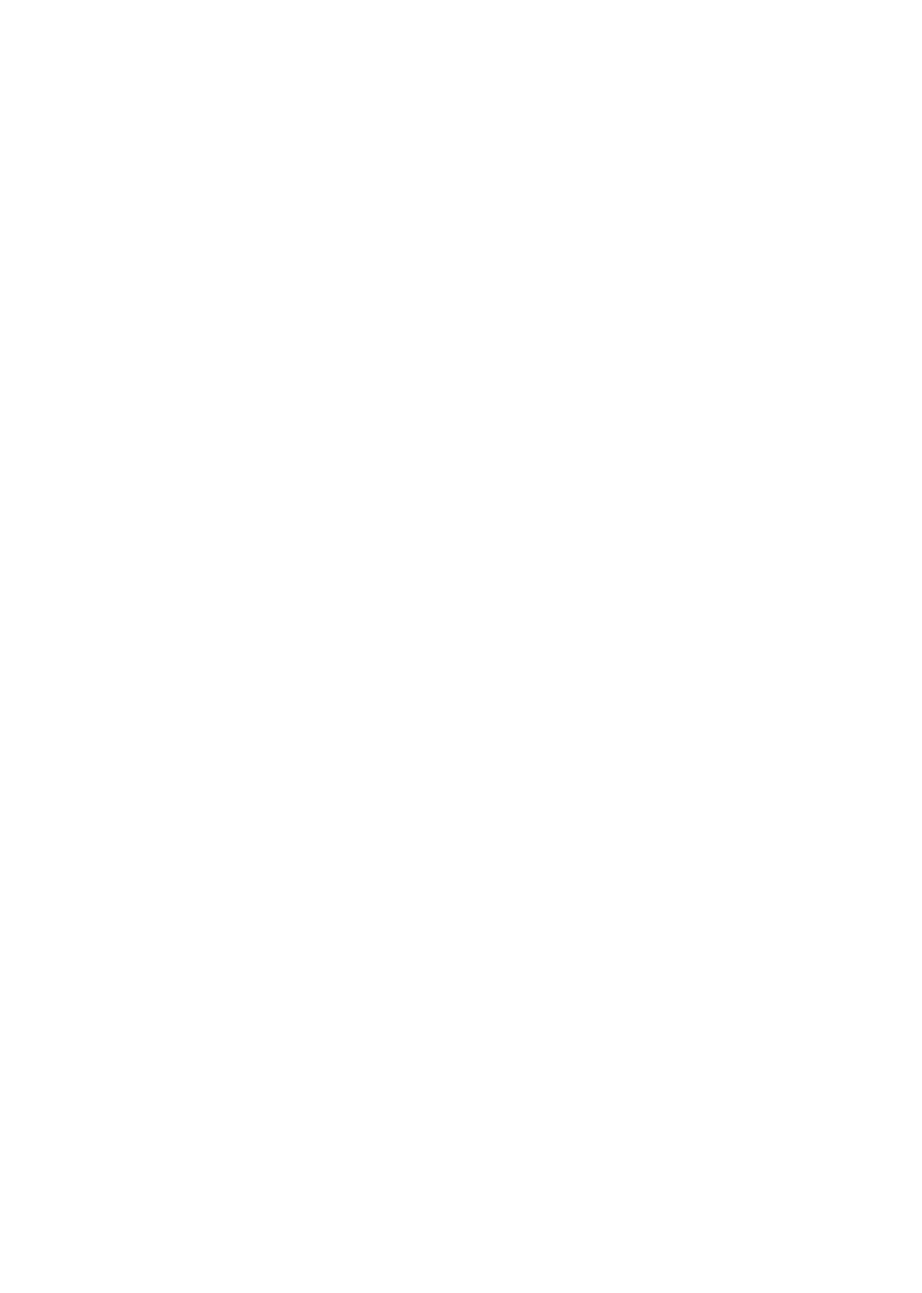
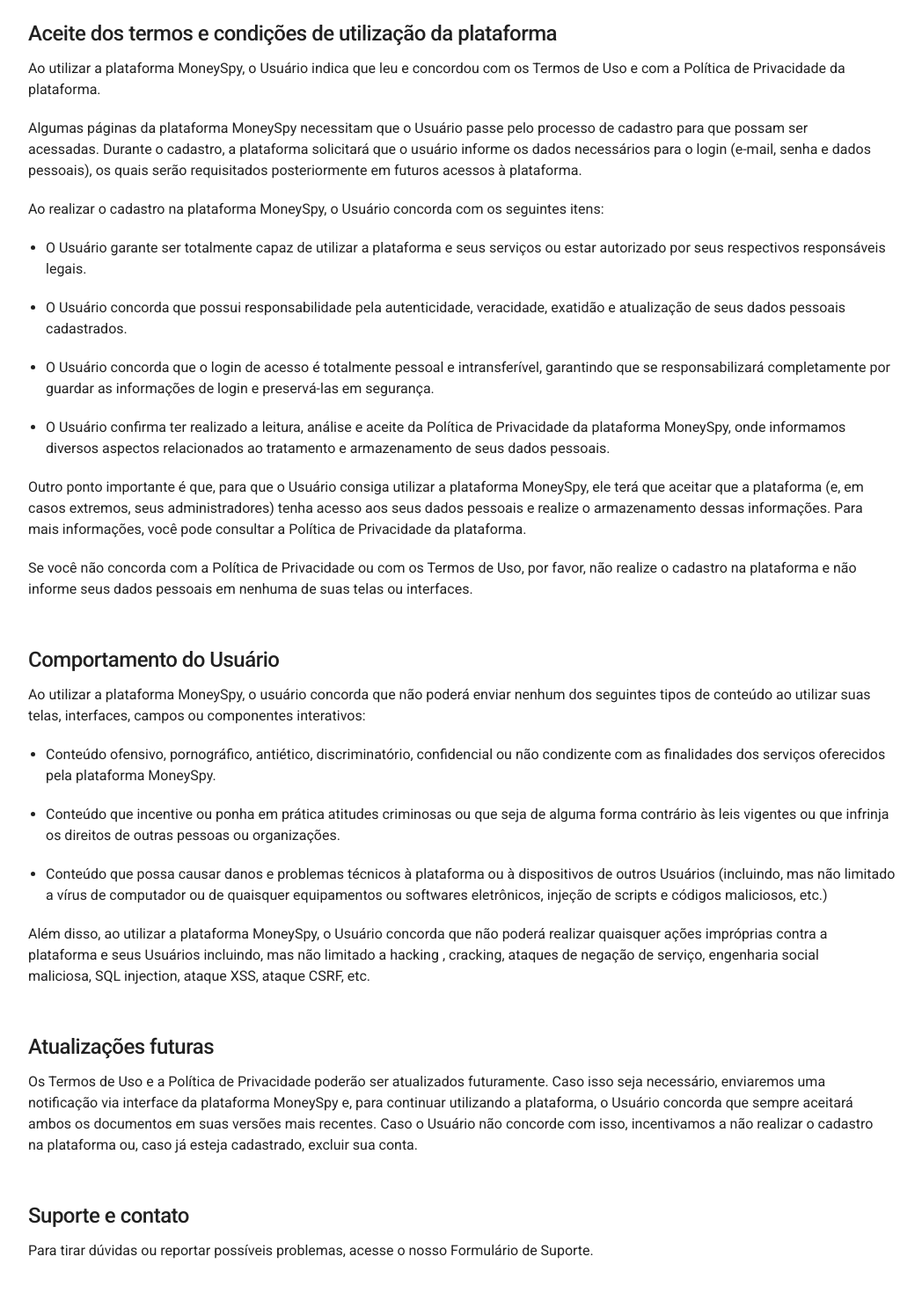
Before and after one commit to alessandroCidney/MoneySpy, a Nuxt app: page /documents/terms-of-use in a window 1280 px wide. Shown: the part 272-1742 px from the top of the page at 88% size, without its empty margins (124-1172 px from the left). Before the commit the page ends 800 px from the top, so only its background shows below. Built offline with nearby package versions, Linux system fonts and the light colour scheme.

Commit message:
feat: Added "terms-of-use" page

```diff
--- a/app/layouts/document.vue
+++ b/app/layouts/document.vue
@@ -53,12 +53,16 @@
     margin-bottom: 10px;
   }
 
-  p {
+  p, li {
     margin-bottom: 20px;
   }
 
   p + h2 {
     margin-top: 50px;
   }
+
+  li {
+    transform: translateX(20px);
+  }
 }
 </style>
--- a/app/pages/auth/join-us.vue
+++ b/app/pages/auth/join-us.vue
@@ -8,8 +8,8 @@
     />
 
     <div class="px-5">
-      <h1 class="mb-7 font-weight-bold text-center">
-        Criar nova conta
+      <h1 class="mb-2 font-weight-bold text-center">
+        Criar conta
       </h1>
 
       <p class="mb-10 text-center">
--- a/app/pages/auth/login.vue
+++ b/app/pages/auth/login.vue
@@ -8,7 +8,7 @@
     />
 
     <div class="px-5">
-      <h1 class="mb-7 font-weight-bold text-center">
+      <h1 class="mb-2 font-weight-bold text-center">
         Entrar
       </h1>
 
--- a/app/pages/documents/privacy-policy.vue
+++ b/app/pages/documents/privacy-policy.vue
@@ -87,7 +87,7 @@
     </h2>
 
     <p>
-      Este documento/política pode ser atualizado futuramente. Caso isso seja necessário, realizaremos uma notificação prévia via interface da plataforma. Para continuar utilizando a plataforma, será sempre necessário aceitar os documentos/termos/políticas mais recentes. Caso isso não seja possível, o usuário não poderá continuar utilizando a plataforma, e poderá, caso deseje, realizar a exclusão de sua conta conforme descrito no tópico "Sobre a exclusão de conta e dados".
+      Este documento/política pode ser atualizado futuramente. Caso isso seja necessário, realizaremos uma notificação via interface da plataforma. Para continuar utilizando a plataforma, será sempre necessário aceitar os documentos/termos/políticas mais recentes. Caso isso não seja possível, o usuário não poderá continuar utilizando a plataforma, e poderá, caso deseje, realizar a exclusão de sua conta conforme descrito no tópico "Sobre a exclusão de conta e dados".
     </p>
 
     <h2>
@@ -95,7 +95,7 @@
     </h2>
 
     <p>
-      Para tirar dúvidas ou reportar possíveis problemas, acesse o nosso <a href="https://docs.google.com/forms/d/e/1FAIpQLSc6DTN5Q9Am-vEN5u4QnsDrGZyFB-6Gc9v2-JP1QIFwORm0sA/viewform?usp=dialog">Formulário de Suporte</a>.
+      Para tirar dúvidas ou reportar possíveis problemas, acesse o nosso <a :href="SUPPORT_FORM_URL">Formulário de Suporte</a>.
     </p>
   </v-container>
 </template>
@@ -104,4 +104,6 @@
 definePageMeta({
   layout: 'document',
 })
+
+const { public: { SUPPORT_FORM_URL } } = useRuntimeConfig()
 </script>
--- a/app/pages/documents/terms-of-use.vue
+++ b/app/pages/documents/terms-of-use.vue
@@ -1,6 +1,94 @@
 <template>
   <v-container max-width="1000px">
     <h1>Termos de uso</h1>
+
+    <p>
+      Esses Termos de Uso em como finalidade regir o seu acesso e utilização do MoneySpy, fornecendo diversas informações sobre a plataforma. Por favor, leia-os com atenção.
+    </p>
+
+    <h2>
+      Aceite dos termos e condições de utilização da plataforma
+    </h2>
+
+    <p>
+      Ao utilizar a plataforma MoneySpy, o Usuário indica que leu e concordou com os Termos de Uso e com a Política de Privacidade da plataforma.
+    </p>
+
+    <p>
+      Algumas páginas da plataforma MoneySpy necessitam que o Usuário passe pelo processo de cadastro para que possam ser acessadas. Durante o cadastro, a plataforma solicitará que o usuário informe os dados necessários para o login (e-mail, senha e dados pessoais), os quais serão requisitados posteriormente em futuros acessos à plataforma.
+    </p>
+
+    <p>
+      Ao realizar o cadastro na plataforma MoneySpy, o Usuário concorda com os seguintes itens:
+    </p>
+
+    <ul>
+      <li>
+        O Usuário garante ser totalmente capaz de utilizar a plataforma e seus serviços ou estar autorizado por seus respectivos responsáveis legais.
+      </li>
+
+      <li>
+        O Usuário concorda que possui responsabilidade pela autenticidade, veracidade, exatidão e atualização de seus dados pessoais cadastrados.
+      </li>
+
+      <li>
+        O Usuário concorda que o login de acesso é totalmente pessoal e intransferível, garantindo que se responsabilizará completamente por guardar as informações de login e preservá-las em segurança.
+      </li>
+
+      <li>
+        O Usuário confirma ter realizado a leitura, análise e aceite da Política de Privacidade da plataforma MoneySpy, onde informamos diversos aspectos relacionados ao tratamento e armazenamento de seus dados pessoais.
+      </li>
+    </ul>
+
+    <p>
+      Outro ponto importante é que, para que o Usuário consiga utilizar a plataforma MoneySpy, ele terá que aceitar que a plataforma (e, em casos extremos, seus administradores) tenha acesso aos seus dados pessoais e realize o armazenamento dessas informações. Para mais informações, você pode consultar a Política de Privacidade da plataforma.
+    </p>
+
+    <p>
+      Se você não concorda com a Política de Privacidade ou com os Termos de Uso, por favor, não realize o cadastro na plataforma e não informe seus dados pessoais em nenhuma de suas telas ou interfaces.
+    </p>
+
+    <h2>
+      Comportamento do Usuário
+    </h2>
+
+    <p>
+      Ao utilizar a plataforma MoneySpy, o usuário concorda que não poderá enviar nenhum dos seguintes tipos de conteúdo ao utilizar suas telas, interfaces, campos ou componentes interativos:
+    </p>
+
+    <ul>
+      <li>
+        Conteúdo ofensivo, pornográfico, antiético, discriminatório, confidencial ou não condizente com as finalidades dos serviços oferecidos pela plataforma MoneySpy.
+      </li>
+
+      <li>
+        Conteúdo que incentive ou ponha em prática atitudes criminosas ou que seja de alguma forma contrário às leis vigentes ou que infrinja os direitos de outras pessoas ou organizações.
+      </li>
+
+      <li>
+        Conteúdo que possa causar danos e problemas técnicos à plataforma ou à dispositivos de outros Usuários (incluindo, mas não limitado a vírus de computador ou de quaisquer equipamentos ou softwares eletrônicos, injeção de scripts e códigos maliciosos, etc.)
+      </li>
+    </ul>
+
+    <p>
+      Além disso, ao utilizar a plataforma MoneySpy, o Usuário concorda que não poderá realizar quaisquer ações impróprias contra a plataforma e seus Usuários incluindo, mas não limitado a hacking , cracking, ataques de negação de serviço, engenharia social maliciosa, SQL injection, ataque XSS, ataque CSRF, etc.
+    </p>
+
+    <h2>
+      Atualizações futuras
+    </h2>
+
+    <p>
+      Os Termos de Uso e a Política de Privacidade poderão ser atualizados futuramente. Caso isso seja necessário, enviaremos uma notificação via interface da plataforma MoneySpy e, para continuar utilizando a plataforma, o Usuário concorda que sempre aceitará ambos os documentos em suas versões mais recentes. Caso o Usuário não concorde com isso, incentivamos a não realizar o cadastro na plataforma ou, caso já esteja cadastrado, excluir sua conta.
+    </p>
+
+    <h2>
+      Suporte e contato
+    </h2>
+
+    <p>
+      Para tirar dúvidas ou reportar possíveis problemas, acesse o nosso <a :href="SUPPORT_FORM_URL">Formulário de Suporte</a>.
+    </p>
   </v-container>
 </template>
 
@@ -8,4 +96,6 @@
 definePageMeta({
   layout: 'document',
 })
+
+const { public: { SUPPORT_FORM_URL } } = useRuntimeConfig()
 </script>
--- a/nuxt.config.ts
+++ b/nuxt.config.ts
@@ -19,10 +19,6 @@
   devtools: { enabled: false },
 
   app: {
-    pageTransition: {
-      name: 'fade-transition',
-    },
-
     head: {
       meta: [
         {
@@ -71,6 +67,7 @@
       APP_ID: process.env.APP_ID,
 
       BLOCK_APP_ACCESS: process.env.BLOCK_APP_ACCESS,
+      SUPPORT_FORM_URL: process.env.SUPPORT_FORM_URL,
     },
   },
 
```
